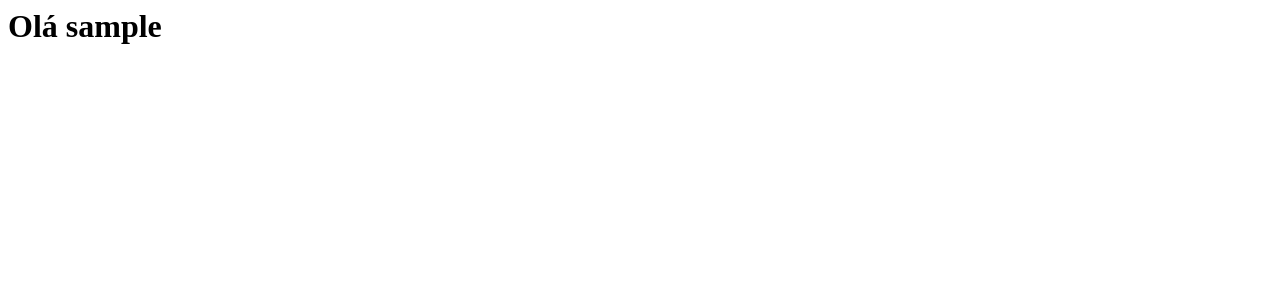
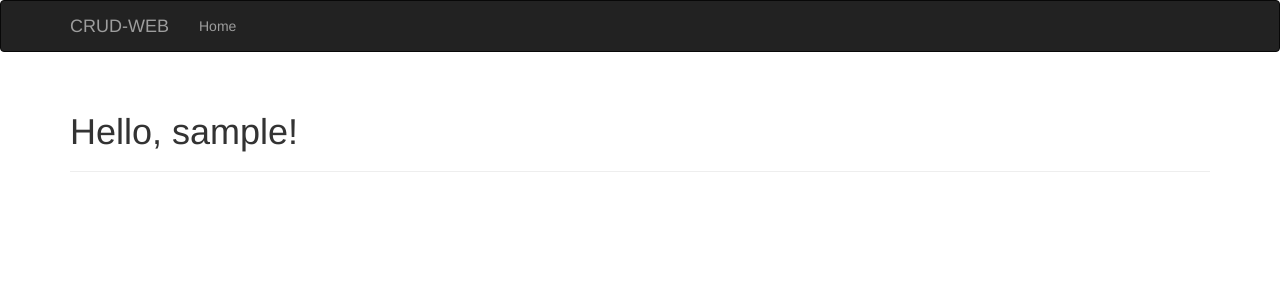
Before and after one commit to Joao-Angelo-P/CRUDweb, a Flask app: a page that uses templates/user.html in a window 1280 px wide. Shown: the top 300 px of the page. Run offline with Flask 3, Linux system fonts and the light colour scheme; some libraries are stand-ins or nearby versions.

Commit message:
First steps with Bootstrap and Jinja2 to together

```diff
--- a/templates/user.html
+++ b/templates/user.html
@@ -1 +1,33 @@
-<h1>Olá {{ name }}</h1>
+<!-- h1>Olá {{ name }}</h1 --> <!-- (Use this command for comment tag)  -->
+{% extends "bootstrap/base.html" %}
+
+{% block title %}CRUD-WEB{% endblock %}
+
+{% block navbar%}
+<div class="navbar navbar-inverse" role="navegation">
+  <div class="container">
+    <div class="navbar-header">
+      <button type="button" class="navbar-toggle" data-toggle="collapse" data-target=".navbar-collapse">
+        <span class="sr-only">Toggle navigation</span>
+        <span class="icon-bar"></span>
+        <span class="icon-bar"></span>
+        <span class="icon-bar"></span>
+      </button>
+      <a class="navbar-brand" href="/">CRUD-WEB</a>
+    </div>
+    <div class="navbar-collapse collapse">
+      <ul class="nav navbar-nav">
+        <li><a href="/">Home</a></li>
+      </ul>
+    </div>
+  </div>
+</div>
+{% endblock %}
+
+{%block content%}
+  <div class="container">
+    <div class="page-header">
+      <h1>Hello, {{ name }}!</h1>
+    </div>
+  </div>
+{% endblock %}
```
